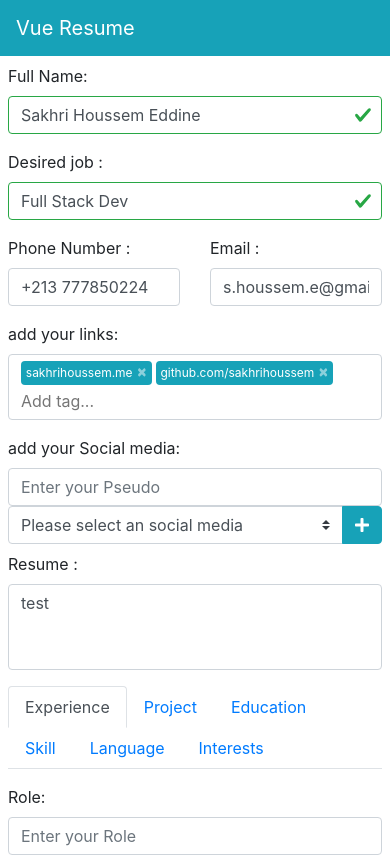
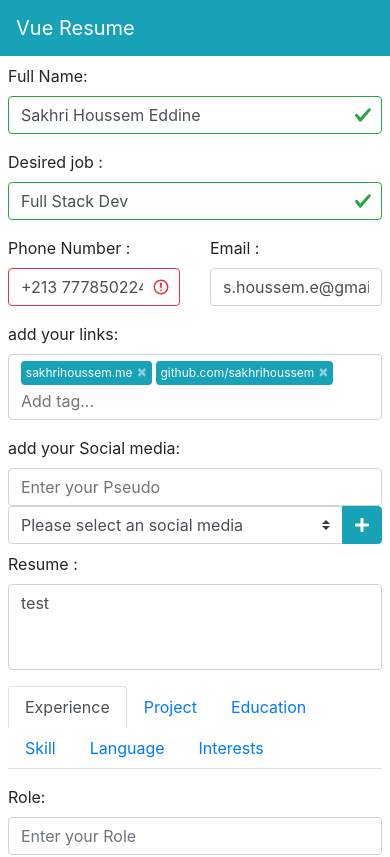
Before and after one commit to SakhriHoussem/vue-resume, a Vue app: page / in a window 390 px wide. Shown: the top 857 px of the page. Built offline with nearby package versions, Linux system fonts and the light colour scheme; what vue2-datepicker would draw is missing.

Commit message:
validate phone form

```diff
--- a/src/components/form/fullName.vue
+++ b/src/components/form/fullName.vue
@@ -37,7 +37,7 @@
 
         methods : {
             updateFullName(e) {
-                //todo: add validation
+                // add validation
                 this.$refs.fullName.validate().then(success => {
                         if (!success) {
                             this.$refs.fullName.setErrors({});
--- a/src/components/form/job.vue
+++ b/src/components/form/job.vue
@@ -36,7 +36,7 @@
         },
         methods:{
             updateJob(e) {
-                //todo: add validation
+                // add validation
                 this.$refs.job.validate().then(success => {
                     if (!success) {
                         this.$refs.job.setErrors({});
--- a/src/components/form/phone.vue
+++ b/src/components/form/phone.vue
@@ -1,19 +1,31 @@
 <template>
+    <ValidationObserver ref="phone" immediate  >
+        <ValidationProvider name="phone" rules="required|numeric|min:9" v-slot="{ failedRules, invalid, valid }">
             <b-form-group
                     label="Phone Number :"
                     label-for="phone"
             >
                 <b-form-input
+                        :class="{ 'is-invalid' : invalid, 'is-valid': valid  }"
                         id="phone"
                         class="mb-2 mr-sm-2 mb-sm-0"
                         :value="form.phone"
                         @input="updatePhoneNum"
                         placeholder="your phone number"
                 ></b-form-input>
+                <small v-for="(failedRule, type) in failedRules" :key="type" class="text-danger">{{ type }} : {{ failedRule }}</small>
             </b-form-group>
+        </ValidationProvider>
+    </ValidationObserver>
 </template>
 <script>
     import { mapState } from 'vuex'
+    import { extend } from 'vee-validate';
+    import { min, numeric, required } from 'vee-validate/dist/rules';
+    extend('numeric', numeric);
+    extend('required', required);
+    extend('min', min);
+
     export default {
         name: 'phone',
         computed: {
@@ -23,8 +35,13 @@
         },
         methods: {
             updatePhoneNum (e) {
-                //todo: add validation
-                this.$store.commit('updateStateField', {field: 'phone', value: e})
+                // add validation
+                this.$refs.phone.validate().then(success => {
+                    if (!success) {
+                        this.$refs.phone.setErrors({});
+                    }
+                    this.$store.commit('updateStateField', {field: 'phone',value: e})
+                });
             }
         }
     }
```
Lines whose indentation alone changed are shown as unchanged.
